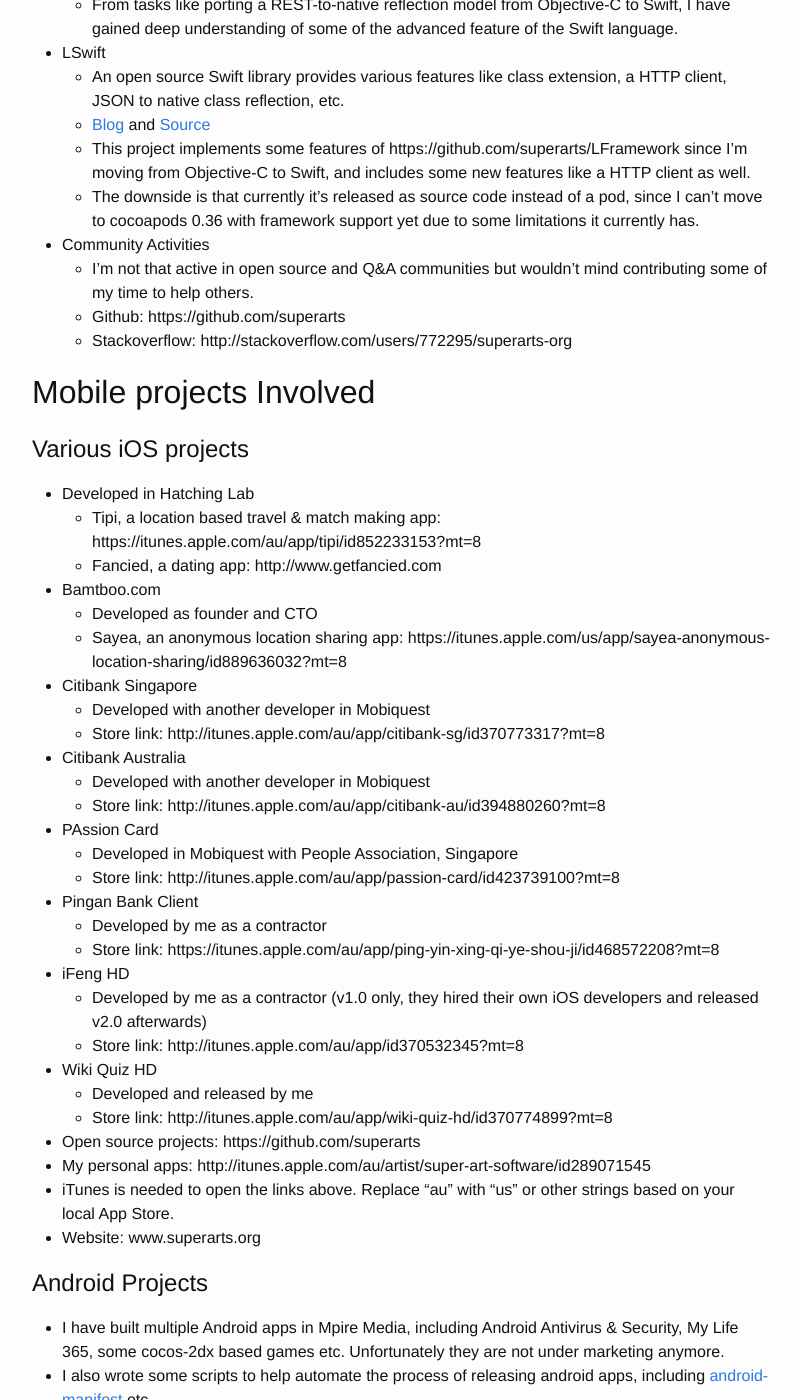
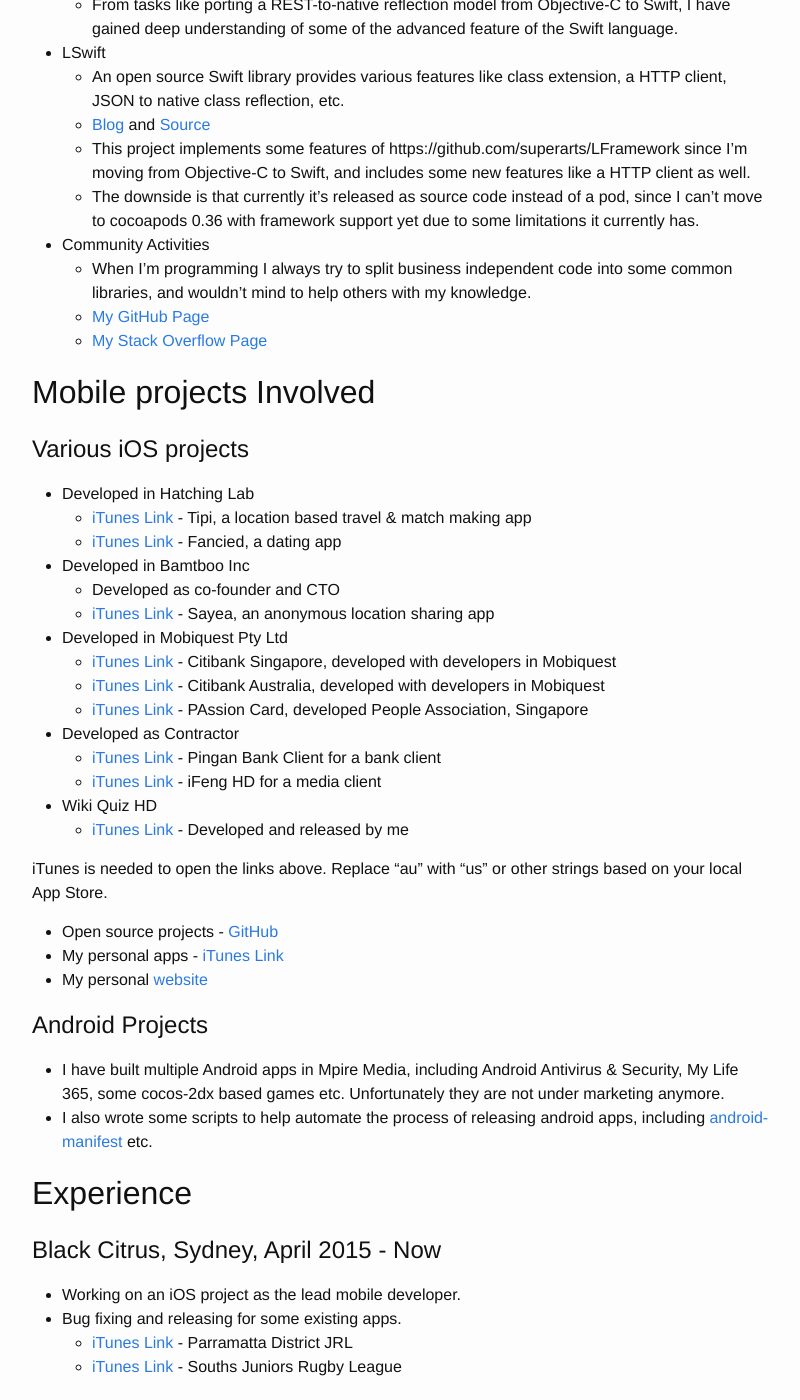
Before and after one commit to superarts/SwissKnife, a Jekyll site: the page built from resume.md, in a window 1280 px wide and 1400 px high, scrolled down 792 px. Shown: the whole window, without its empty margins (238-1038 px from the left). Built offline with Jekyll 4.4.1, drawn with Linux system fonts in a browser that asks for light colours; some of the changed text lies outside the part shown.

Commit message:
updated resume

```diff
--- a/resume.md
+++ b/resume.md
@@ -29,9 +29,9 @@ Recent Activities Highlights
   - This project implements some features of https://github.com/superarts/LFramework since I’m moving from Objective-C to Swift, and includes some new features like a HTTP client as well.
   - The downside is that currently it’s released as source code instead of a pod, since I can’t move to cocoapods 0.36 with framework support yet due to some limitations it currently has.
 - Community Activities
-  - I’m not that active in open source and Q&A communities but wouldn’t mind contributing some of my time to help others.
-  - Github: https://github.com/superarts
-  - Stackoverflow: http://stackoverflow.com/users/772295/superarts-org
+  - When I'm programming I always try to split business independent code into some common libraries, and wouldn't mind to help others with my knowledge.
+  - [My GitHub Page](https://github.com/superarts)
+  - [My Stack Overflow Page](http://stackoverflow.com/users/772295/superarts-org)
 
 Mobile projects Involved
 ---
@@ -40,34 +40,26 @@ Various iOS projects
 ===
 
 - Developed in Hatching Lab
-  - Tipi, a location based travel & match making app: https://itunes.apple.com/au/app/tipi/id852233153?mt=8
-  - Fancied, a dating app: http://www.getfancied.com
-- Bamtboo.com
-  - Developed as founder and CTO
-  - Sayea, an anonymous location sharing app: https://itunes.apple.com/us/app/sayea-anonymous-location-sharing/id889636032?mt=8
-- Citibank Singapore
-  - Developed with another developer in Mobiquest
-  - Store link: http://itunes.apple.com/au/app/citibank-sg/id370773317?mt=8
-- Citibank Australia
-  - Developed with another developer in Mobiquest
-  - Store link: http://itunes.apple.com/au/app/citibank-au/id394880260?mt=8
-- PAssion Card
-  - Developed in Mobiquest with People Association, Singapore
-  - Store link: http://itunes.apple.com/au/app/passion-card/id423739100?mt=8
-- Pingan Bank Client
-  - Developed by me as a contractor
-  - Store link: https://itunes.apple.com/au/app/ping-yin-xing-qi-ye-shou-ji/id468572208?mt=8
-- iFeng HD
-  - Developed by me as a contractor (v1.0 only, they hired their own iOS developers and released v2.0 afterwards)
-  - Store link: http://itunes.apple.com/au/app/id370532345?mt=8
+  - [iTunes Link](https://itunes.apple.com/au/app/tipi/id852233153?mt=8) - Tipi, a location based travel & match making app
+  - [iTunes Link](http://www.getfancied.com) - Fancied, a dating app
+- Developed in Bamtboo Inc
+  - Developed as co-founder and CTO
+  - [iTunes Link](https://itunes.apple.com/us/app/sayea-anonymous-location-sharing/id889636032?mt=8) - Sayea, an anonymous location sharing app
+- Developed in Mobiquest Pty Ltd
+  - [iTunes Link](http://itunes.apple.com/au/app/citibank-sg/id370773317?mt=8) - Citibank Singapore, developed with developers in Mobiquest
+  - [iTunes Link](http://itunes.apple.com/au/app/citibank-au/id394880260?mt=8) - Citibank Australia,	developed with developers in Mobiquest
+  - [iTunes Link](http://itunes.apple.com/au/app/passion-card/id423739100?mt=8) - PAssion Card, developed People Association, Singapore
+- Developed as Contractor
+  - [iTunes Link](https://itunes.apple.com/au/app/ping-yin-xing-qi-ye-shou-ji/id468572208?mt=8) - Pingan Bank Client for a bank client
+  - [iTunes Link](http://itunes.apple.com/au/app/id370532345?mt=8) - iFeng HD for a media client
 - Wiki Quiz HD
-  - Developed and released by me
-  - Store link: http://itunes.apple.com/au/app/wiki-quiz-hd/id370774899?mt=8
+  - [iTunes Link](http://itunes.apple.com/au/app/wiki-quiz-hd/id370774899?mt=8) - Developed and released by me
 
-- Open source projects: https://github.com/superarts
-- My personal apps: http://itunes.apple.com/au/artist/super-art-software/id289071545
-- iTunes is needed to open the links above. Replace “au” with “us” or other strings based on your local App Store.
-- Website: www.superarts.org
+iTunes is needed to open the links above. Replace “au” with “us” or other strings based on your local App Store.
+
+- Open source projects - [GitHub](https://github.com/superarts)
+- My personal apps - [iTunes Link](http://itunes.apple.com/au/artist/super-art-software/id289071545)
+- My personal [website](http://www.superarts.org)
 
 Android Projects
 ===
@@ -80,7 +72,10 @@ Experience
 
 Black Citrus, Sydney, April 2015 - Now
 ===
-- Working on an existing iOS project as mobile developer.
+- Working on an iOS project as the lead mobile developer.
+- Bug fixing and releasing for some existing apps.
+  - [iTunes Link](https://itunes.apple.com/us/app/parramatta-district-jrl/id838716608?mt=8) - Parramatta District JRL
+  - [iTunes Link](https://itunes.apple.com/us/app/souths-juniors-rugby-league/id967075218?ls=1&mt=8) - Souths Juniors Rugby League
 
 Hatching Lab, Sydney, May 2014 - April 2015
 ===
@@ -96,18 +91,15 @@ Mpire Media PTE Ltd., Perth, May 2011 - Feb 2014
 - Cooperating with web development team to design new protocols, implement new features, and analyze and fix issues.
 - Cooperating with a newly founded Croatian mobile development team to work together on some recent mobile apps, e.g. App Lounge, Cloud Miner, etc.
 - Taking care of modules outsourced to other independent developers.
-- Example Android Project: Android Antivirus & Security
-- http://androidantiviruspro.com/
+- Example Android Project: [Android Antivirus & Security](http://androidantiviruspro.com/) (link doesn't work due to product support stopped)
 - The main product we promoted in a lot of countries, including Australia, UK, South Africa, Belgium, Norway, China etc. I'm doing all the development on the mobile side and part of the designs. Aside from UI and functionality implementation which includes Activities, Broadcasting Receivers, Async Tasks etc, we’ve developed a whole set of tools on both client and server sides, including app config, app tracking, etc. since it's very important for the company to monitor the performance of the app as well as user behaviors.
-- Example iOS Project: Music Charts Player
-- https://itunes.apple.com/cn/app/music-charts-player/id452948824?l=en&mt=8
+- Example iOS Project: [Music Charts Player](https://itunes.apple.com/cn/app/music-charts-player/id452948824?l=en&mt=8) (link does't work due to product support stopped)
 - An iOS app that I've developed in Mpire Media. Although we were not able to market it properly, I'm still quite happy about the thing it did. It is designed by our professional developer and I've learned a lot from it too, since I was the one who’d been doing app design mostly myself previously. From the technical aspect, UI, network, and media play frameworks were used. I also wrote a web service using PHP and MySQL to generate various music charts on our server.
 
 Independent Developer, Melbourne, Dec 2010 - May 2011
 ===
 - Worked on several iPhone apps during this period of time.
-- Example iOS Project: Suar Photo Sharing
-- https://itunes.apple.com/au/app/suar-photo-share/id479530843?mt=8
+- Example iOS Project: Suar Photo Sharing - [iTunes Link](https://itunes.apple.com/au/app/suar-photo-share/id479530843?mt=8)
 - A social networking app I've been working on before I was employed in Australia. It's my personal project and I wrote a GAE based NoSQL engine to back it up. It's very much like the Parse API and actually I have built some similar thing based on AWS as well, which was used by another app called Readish (which was discontinued because of the shutdown of Google Reader), and eventually in my recent project I moved to Parse. I'm still quite happy with the fact that I was working on the right direction, although I could get enough resource to make it a successful product myself. I also put some effort to make the UI of the app looks a bit different by introducing a dynamic photo matrix with animation.
 
 Mobiquest Solution PTE Ltd., Singapore, June 2010 - Dec 2010
@@ -115,8 +107,7 @@ Mobiquest Solution PTE Ltd., Singapore, June 2010 - Dec 2010
 - Worked on several iPhone apps architecture design and implementation.
 Lead projects to production based on various requirements of the clients. Although the initial product spec and product schedule should always followed, for some (large cooperation) clients sometimes there are additional requirements due to their own business modal. My duty is also to work on their new requirements and make arrangements to ensure the products’ quality, and make them go live as soon as possible.
 - Finished projects include apps for Citibank Singapore, Citibank Australia, PAssion Card (EZ-Link), and I2R in Singapore.
-- Example iOS Project: Citibank Singapore
-- https://itunes.apple.com/sg/app/citibank-sg/id370773317?mt=8
+- Example iOS Project: Citibank Singapore - [iTunes Link](https://itunes.apple.com/sg/app/citibank-sg/id370773317?mt=8)
 - The app was not exactly the same with the one I built when I left Mobiquest, but I contributed a lot in refactoring the old app and brought it into a new level by introduced a more robust framework. I was part of the development team, and introduced some cool stuff like arrangeable button matrix etc. I always put new features into different libraries, design proper interface and write documents to make the code reusable.
 
 Independent Developer / iPhone App Seller, April 2008 - June, 2010
```
Also changed, not shown: other parts of resume.md (+17 -17 lines).
